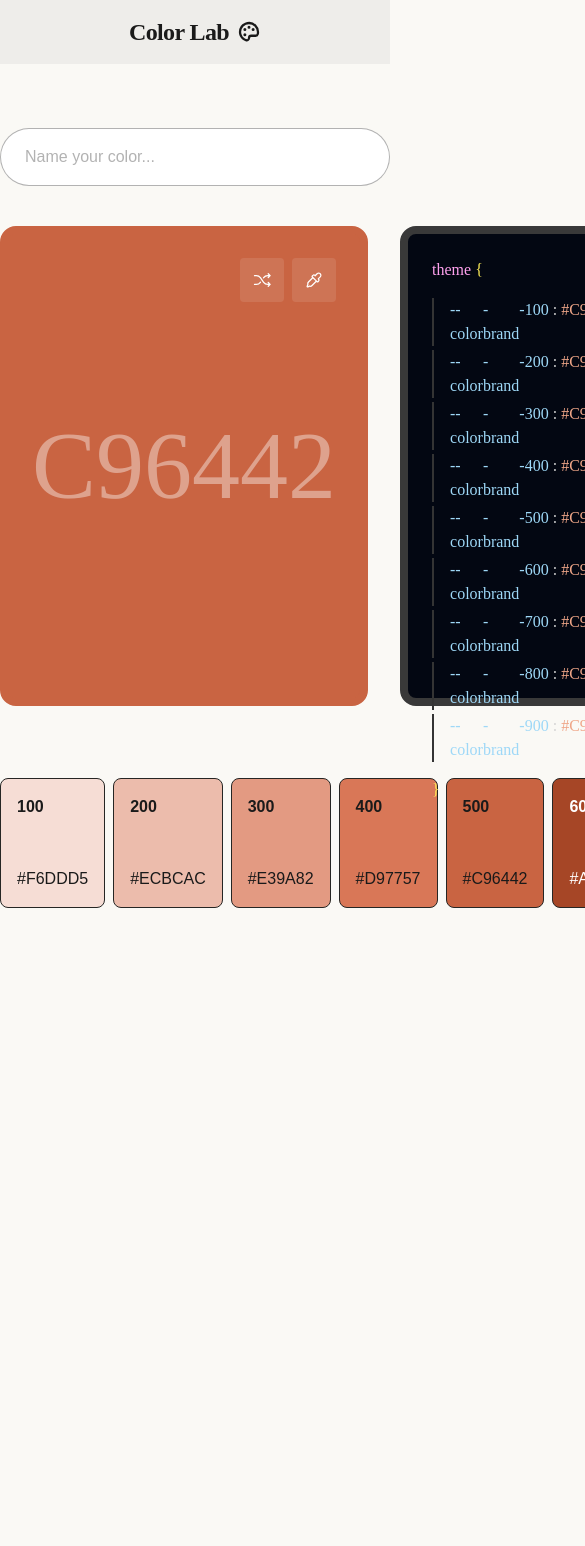
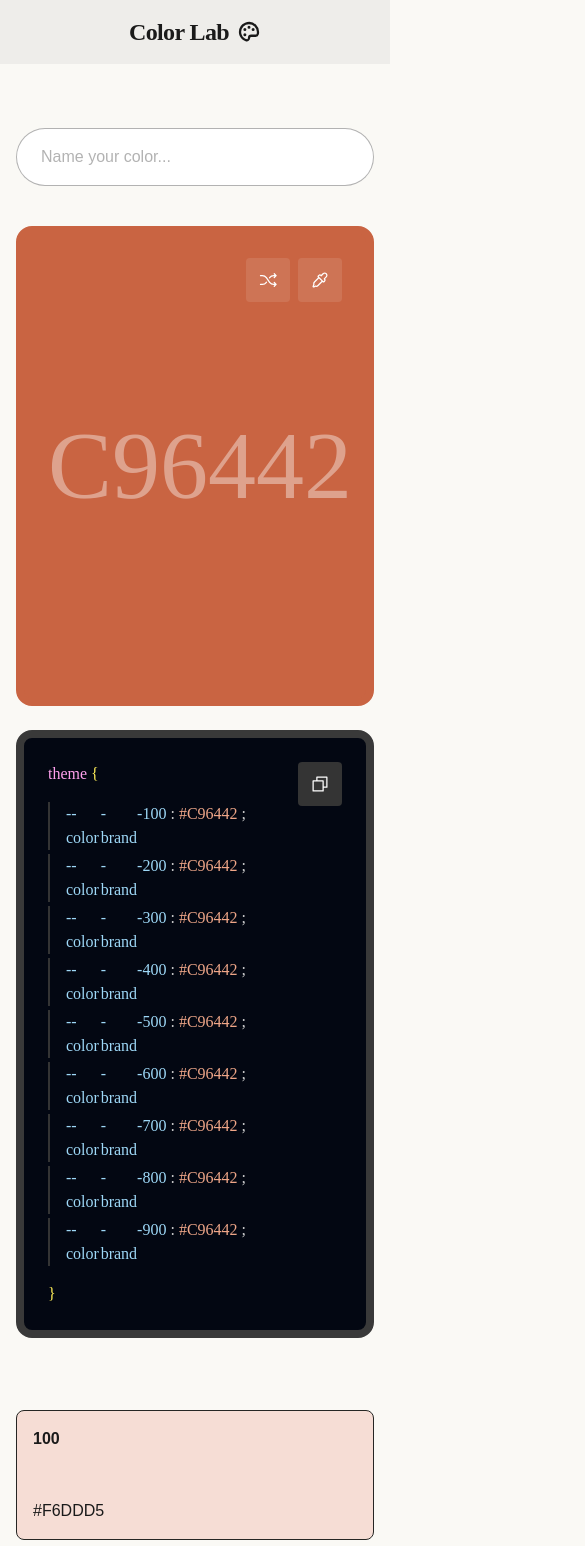
Before and after one commit to JoelleVoogt/color-lab, a Next.js app: page / in a window 390 px wide. Shown: the top 1546 px of the page, 585 px wide, since content can reach past the window. Before the commit the page ends 940 px from the top, so only its background shows below. Built offline with nearby package versions, Linux system fonts and the light colour scheme.

Commit message:
Made responsive

```diff
--- a/app/page.tsx
+++ b/app/page.tsx
@@ -7,14 +7,16 @@ import ColorOutput from "@/sections/color_output";
 
 export default function Home() {
   return (
-    <div className="flex flex-col items-center relative content-start">
+    <div className="flex flex-col items-center">
       <Nav />
-      <Name />
-      <div className="flex flex-row max-w-7xl max-h-4/6 gap-8 w-full h-full m-10">
-        <ColorPicker />
-        <CodeOutput />
+      <div className="flex flex-col items-center relative content-start w-full px-4 lg:p-0">
+        <Name />
+        <div className="flex flex-col md:flex-row max-w-7xl max-h-4/6 gap-6 w-full h-full m-10">
+          <ColorPicker />
+          <CodeOutput />
+        </div>
+        <ColorOutput />
       </div>
-      <ColorOutput />
     </div>
   );
 }
--- a/sections/code_output.tsx
+++ b/sections/code_output.tsx
@@ -6,7 +6,7 @@ import CodeVariable from "@/components/code_variable";
 export default function ColorPicker() {
   return (
     <>
-      <div className="flex flex-1 relative p-6 h-[480px] justify-start items-start bg-gray-950 border-8 border-[#393939] font-mono w-full rounded-2xl">
+      <div className="flex flex-1 relative p-6 min-h-[480px] justify-start items-start bg-gray-950 border-8 border-[#393939] font-mono w-full rounded-2xl">
         <div className="flex flex-row gap-2 absolute top-6 right-6">
           <button
             type="button"
--- a/sections/color_output.tsx
+++ b/sections/color_output.tsx
@@ -2,7 +2,7 @@ import ColorVariable from "@/components/color_variable";
 
 export default function ColorOutput() {
   return (
-    <div className="flex flex-row gap-2 max-w-7xl w-full my-8">
+    <div className="grid grid-cols-1 lg:grid-cols-9 gap-2 max-w-7xl w-full my-8">
       <ColorVariable scale="100" value="#F6DDD5" text="gray-950" />
       <ColorVariable scale="200" value="#ECBCAC" text="gray-950" />
       <ColorVariable scale="300" value="#E39A82" text="gray-950" />
--- a/sections/color_picker.tsx
+++ b/sections/color_picker.tsx
@@ -5,7 +5,7 @@ import { ShuffleIcon, EyedropperIcon } from "@phosphor-icons/react";
 export default function ColorPicker() {
   return (
     <>
-      <div className="flex flex-1 relative p-6 h-[480px] justify-center items-center bg-[#C96442] border-8 border-[#C96442] font-mono w-full rounded-2xl">
+      <div className="flex flex-1 relative p-6 min-h-[480px] justify-center items-center bg-[#C96442] border-8 border-[#C96442] font-mono w-full rounded-2xl">
         <div className="flex flex-row gap-2 absolute top-6 right-6">
           <button
             type="button"
```
